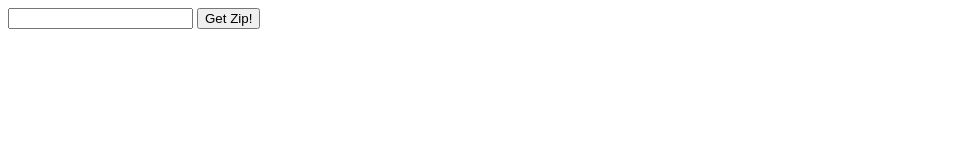
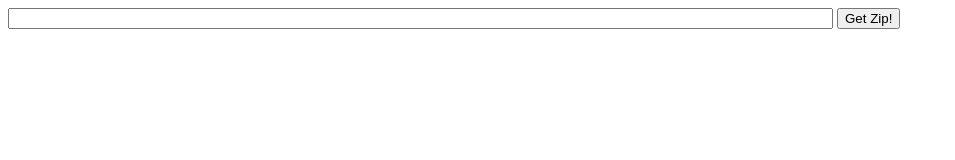
Before and after one commit to cirnoingensoukyou/xmp, a plain HTML site: page index.html in a window 1280 px wide. Shown: the whole page, without its empty margins (0-955 px from the left). Drawn offline with nearby package versions, Linux system fonts and the light colour scheme.

Commit message:
20191018_00-29-15

```diff
--- a/index.html
+++ b/index.html
@@ -7,7 +7,7 @@
     </head>
     <body>
         <form name="form_0">
-            <input type="text" name="line_url">
+            <input type="text" name="line_url" size="100">
             <input type="button" value="Get Zip!" onclick="getZip()">
         </form>
     </body>
```
